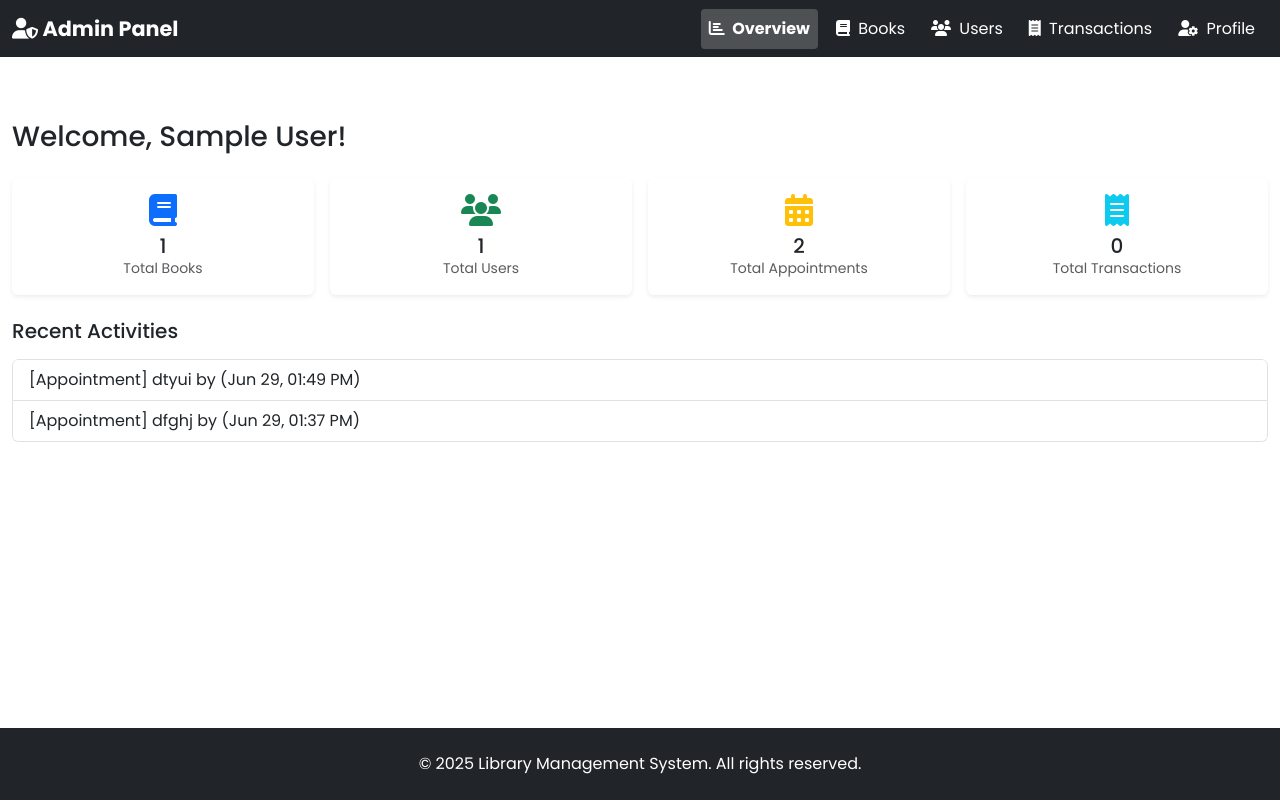
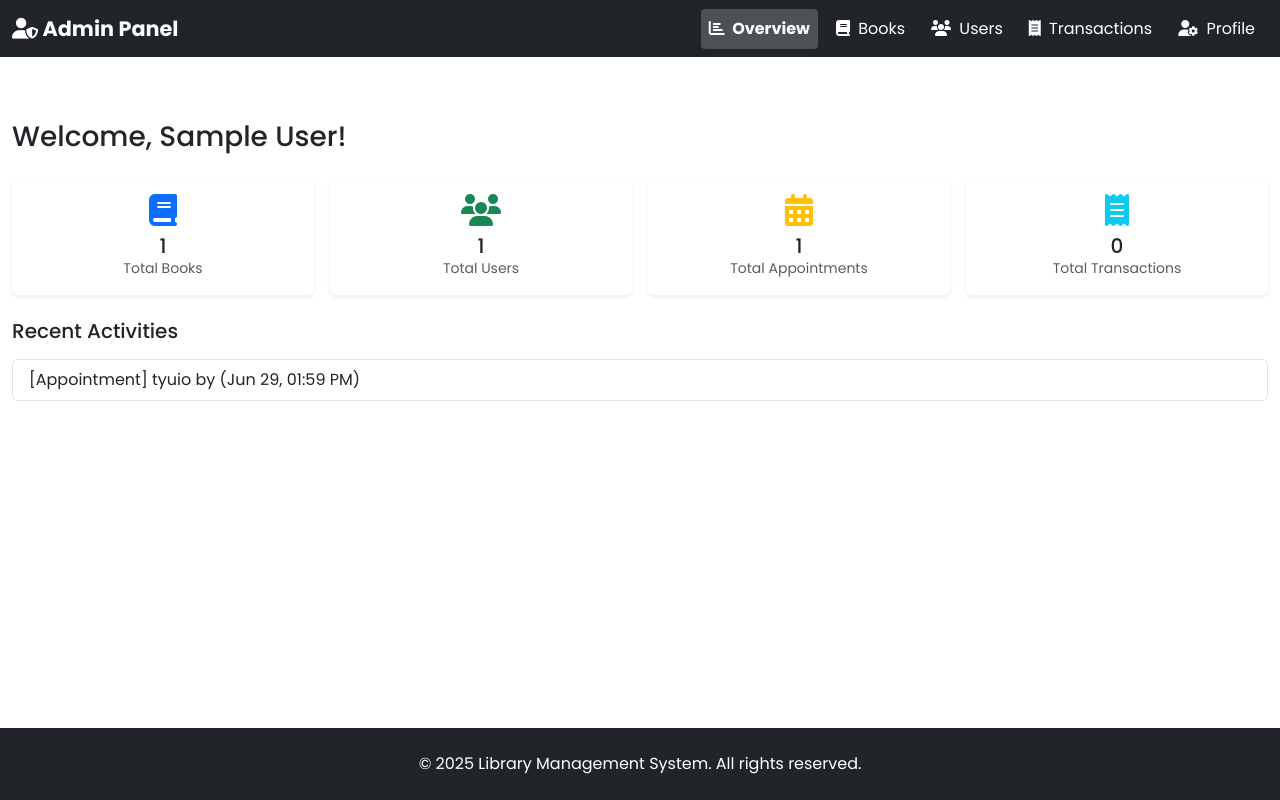
Before and after one commit to Otulaja-Favour/SamAkinbodeGlobal, a Vue app: page /admin in a window 1280 px wide. Built offline with nearby package versions, Linux system fonts and the light colour scheme; data requests are answered from the project's data file; sample sign-in values are in the browser's storage; a web font is replaced by a local one.

Commit message:
completed already

```diff
--- a/db.json
+++ b/db.json
@@ -13,26 +13,18 @@
       "transactionHistory": [],
       "comments": [],
       "appointments": [
+
         {
-          "subject": "dfghj",
-          "details": "ertyj",
-          "date": "2025-06-29T13:37:00.000Z",
-          "status": "pending",
+          "subject": "tyuio",
+          "details": "fyui",
+          "date": "2025-06-29T13:59:00.000Z",
+          "status": "succesful",
           "userId": "user_1751091168293",
-          "id": "apt_user_1751091168293_1751204227012",
-          "createdAt": "2025-06-29T13:37:07.012Z"
-        },
-        {
-          "subject": "dtyui",
-          "details": "sdrtyuio",
-          "date": "2025-06-29T13:49:00.000Z",
-          "status": "pending",
-          "userId": "user_1751091168293",
-          "id": "apt_user_1751091168293_1751204960481",
-          "createdAt": "2025-06-29T13:49:20.481Z"
+          "id": "apt_user_1751091168293_1751205584647",
+          "createdAt": "2025-06-29T13:59:44.647Z"
         }
       ],
-      "updatedAt": "2025-06-29T13:49:20.519Z",
+      "updatedAt": "2025-06-29T13:59:44.670Z",
       "cart": [
         {
           "id": "1_0",
@@ -62,23 +54,15 @@
   ],
   "transactions": [],
   "appointments": [
+
     {
-      "id": "apt_user_1751091168293_1751204227012",
-      "subject": "dfghj",
-      "details": "ertyj",
-      "date": "2025-06-29T13:37:00.000Z",
-      "status": "pending",
+      "id": "apt_user_1751091168293_1751205584647",
+      "subject": "tyuio",
+      "details": "fyui",
+      "date": "2025-06-29T13:59:00.000Z",
+      "status": "succesful",
       "userId": "user_1751091168293",
-      "createdAt": "2025-06-29T13:37:07.012Z"
-    },
-    {
-      "id": "apt_user_1751091168293_1751204960481",
-      "subject": "dtyui",
-      "details": "sdrtyuio",
-      "date": "2025-06-29T13:49:00.000Z",
-      "status": "pending",
-      "userId": "user_1751091168293",
-      "createdAt": "2025-06-29T13:49:20.481Z"
+      "createdAt": "2025-06-29T13:59:44.647Z"
     }
   ],
   "comments": []
--- a/src/components/appiontment.vue
+++ b/src/components/appiontment.vue
@@ -28,13 +28,13 @@
           <span :class="getStatusBadgeClass(app.status)">
             {{ app.status }}
           </span>
-        <button
+        <!-- <button
         class="btn btn-danger btn-sm"
         @click="deleteAppointment(app.id)"
         :disabled="isLoading"
       >
         <i class="fas fa-trash"></i>
-      </button>
+      </button> -->
         </div>
       </li>
     </ul>
@@ -146,7 +146,7 @@ export default {
           subject: this.appointment.subject,
           details: this.appointment.details,
           date: new Date(this.appointment.date).toISOString(),
-          status: 'pending'
+          status: 'succesful'
         }
 
         // Save appointment using mockstorage service
```
